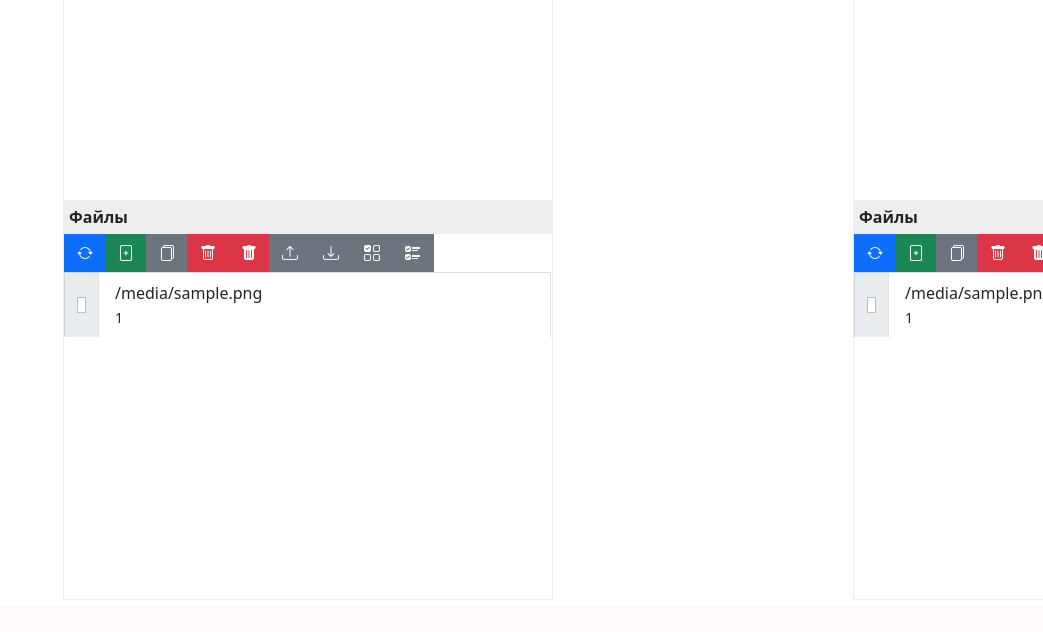
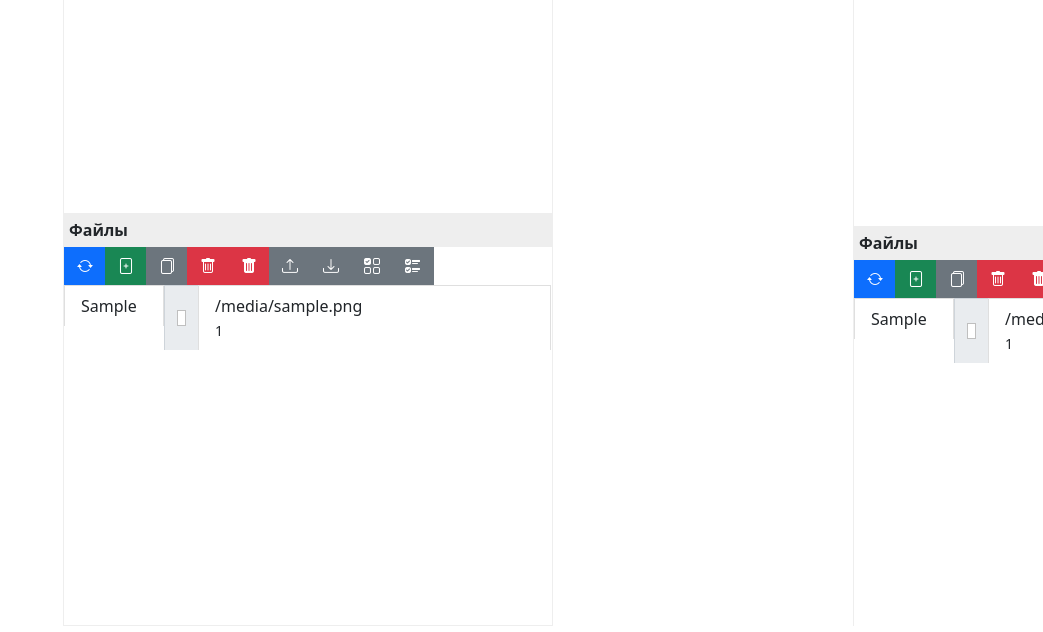
Before and after one commit to hightemp/wapp_file_manager, a Flask app: template templates/index.html in a window 1280 px wide. Shown: the part 200-832 px from the top of the page, without its empty margins (237-1280 px from the left). Before the commit the page ends 800 px from the top, so only its background shows below. Run offline with Flask 2, Linux system fonts and the light colour scheme; the template is opened without the code that fills it: most values are stand-ins (such as "Sample title", 1, 10 or a date in 2020); some libraries are stand-ins or nearby versions.

Commit message:
Добавлена группировка

```diff
--- a/main.py
+++ b/main.py
@@ -61,6 +61,7 @@ def index():
     sPath = request.args.get('sPath', '')
     sDir = request.args.get('sDir', '')
     sFile = request.args.get('sFile', '')
+    sFileExt = request.args.get('sFileExt', 'Все')
 
     print("[>]", request.args)
     if ("action" in request.args):
@@ -148,6 +149,7 @@ def index():
     aFiles = []
     aDirs = []
     aFilesInfo = []
+    oGroupedFiles = dict()
 
     if sPath != '':
         print('[!] SAVED:'+sPath)
@@ -175,8 +177,22 @@ def index():
         if sPath!='' and os.path.isdir(sPath):
             aFiles = sorted([f for f in listdir(sPath) if isfile(join(sPath, f))])
             aDirs = sorted([f for f in listdir(sPath) if isdir(join(sPath, f))])
+
+            # NOTE: Группировка файлов по расширениям
+            oGroupedFiles['Все'] = aFiles
+            for sFileN in aFiles:
+                aExt = sFileN.split('.')
+                sExt = '.'
+                if aExt[0] != '':
+                    sExt = aExt.pop()
+                if not oGroupedFiles.get(sExt, ''):
+                    oGroupedFiles[sExt] = []
+                oGroupedFiles[sExt].append(sFileN)
+
+            aFiles = oGroupedFiles[sFileExt]
             aFilesInfoTemp = [os.stat(os.path.join(sPath, f)) for f in aFiles]
             aFilesInfo = []
+
             for iI, oI in enumerate(aFilesInfoTemp):
                 aFilesInfo.append({'human_size': sizeof_fmt(oI.st_size)})
     except RuntimeError as e:
@@ -186,11 +202,13 @@ def index():
     return render_template('index.html',
         sSelected=sSelected,
         aTabs=aTabs,
+        sFileExt=sFileExt,
         aExitstsTabs=aExitstsTabs,
         sPath=sPath,
         aDirs=aDirs,
         aFiles=aFiles,
         aFilesInfo=aFilesInfo,
+        oGroupedFiles=oGroupedFiles,
         sCurDir=sDir,
         sCurFile=sFile,
         sPreviewURL=sPreviewURL,
--- a/static/styles.css
+++ b/static/styles.css
@@ -143,3 +143,28 @@ body, html {
 .rsync-output-panel {
 
 }
+
+.files-grouped {
+    overflow-y: hidden;
+    display: grid;
+    grid-template-columns: 100px 1fr;
+}
+
+.files-grouped-ext {
+    width: 100px;
+    overflow-y: scroll;
+    height: calc(50vh - 60px)
+}
+
+.ext-row .list-group-item {
+    border-bottom: none;
+}
+
+.file-row .list-group-item {
+    word-break: break-all;
+}
+
+.files-grouped-files {
+    overflow-y: scroll;
+    height: calc(50vh - 30px)
+}
--- a/templates/index.html
+++ b/templates/index.html
@@ -76,6 +76,7 @@
                     <input type="hidden" id="sPath" name="sPath" value="{{sPath}}" />
                     <input type="hidden" id="sDir" name="sDir" value="{{sDir}}" />
                     <input type="hidden" id="sFile" name="sFile" value="{{sFile}}" />
+                    <input type="hidden" id="sFileExt" name="sFileExt" value="{{sFileExt}}" />
 
                     <div class="header"><b>Файлы</b></div>
                     <div class="btn-group">
@@ -93,6 +94,20 @@
                         {% if aFiles|length == 0 %}
                         <div class="nothing-found-row">Ничего не найдено..</div>
                         {% endif %}
+                        <div class="files-grouped">
+                            <div class="files-grouped-ext">
+                                {% for sExt in oGroupedFiles %}
+                                <div class="input-group ext-row">
+                                    <a
+                                        class="list-group-item list-group-item-action {{ 'active' if sFileExt|string == sExt|string }}"
+                                        href="?sSelected={{sSelected}}&sFileExt={{sExt}}"
+                                    >
+                                        <div>{{ sExt }}</div>
+                                    </a>
+                                </div>
+                                {% endfor %}
+                            </div>
+                            <div class="files-grouped-files">
                                 {% for sFile in aFiles %}
                                 <div class="input-group file-row">
                                     <div class="input-group-text">
@@ -100,13 +115,15 @@
                                     </div>
                                     <a
                                         class="list-group-item list-group-item-action {{ 'active' if sFile == sCurFile }}"
-                                    href="?sSelected={{sSelected}}&sFile={{sFile}}"
+                                        href="?sSelected={{sSelected}}&sFileExt={{sFileExt}}&sFile={{sFile}}"
                                     >
                                         <div>{{ sFile }}</div>
                                         <small>{{ aFilesInfo[loop.index-1].human_size }}</small>
                                     </a>
                                 </div>
                                 {% endfor %}
+                            </div>
+                        </div>
                     </div>
                 </form>
             </div>
```
Lines whose indentation alone changed are shown as unchanged.
